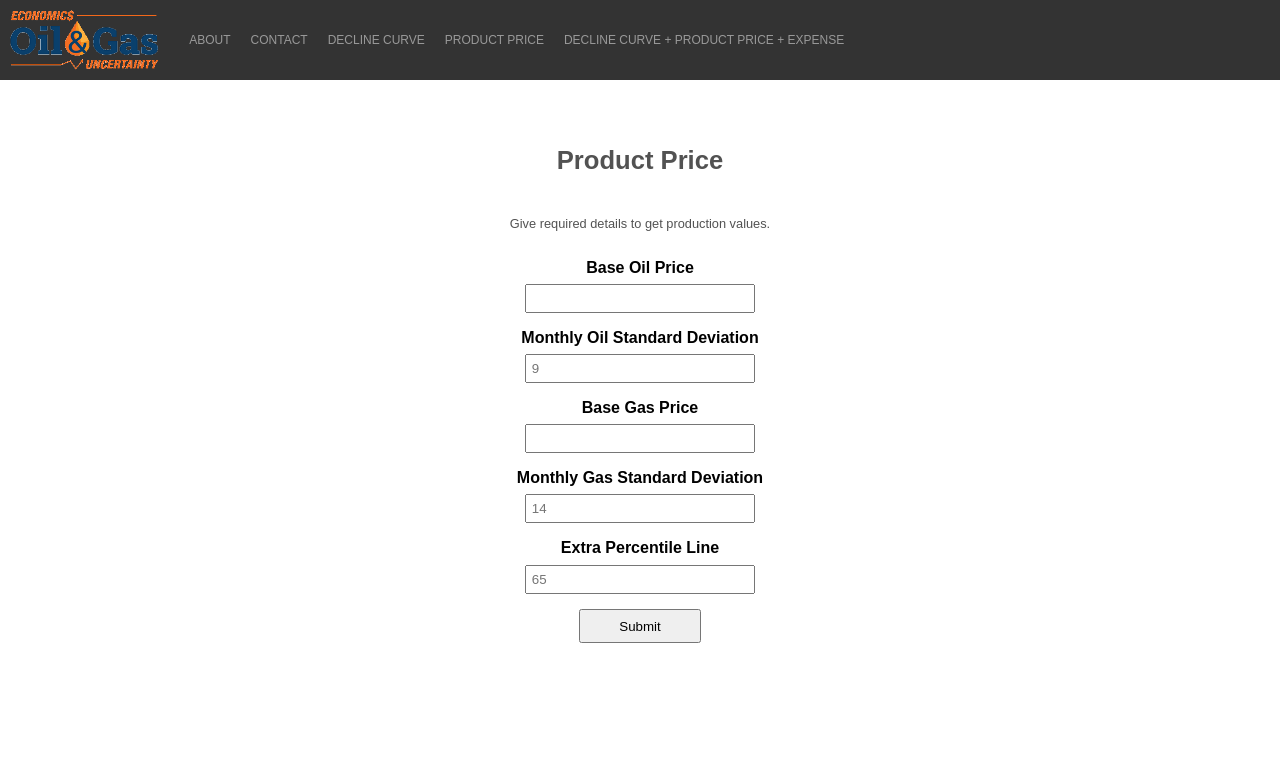
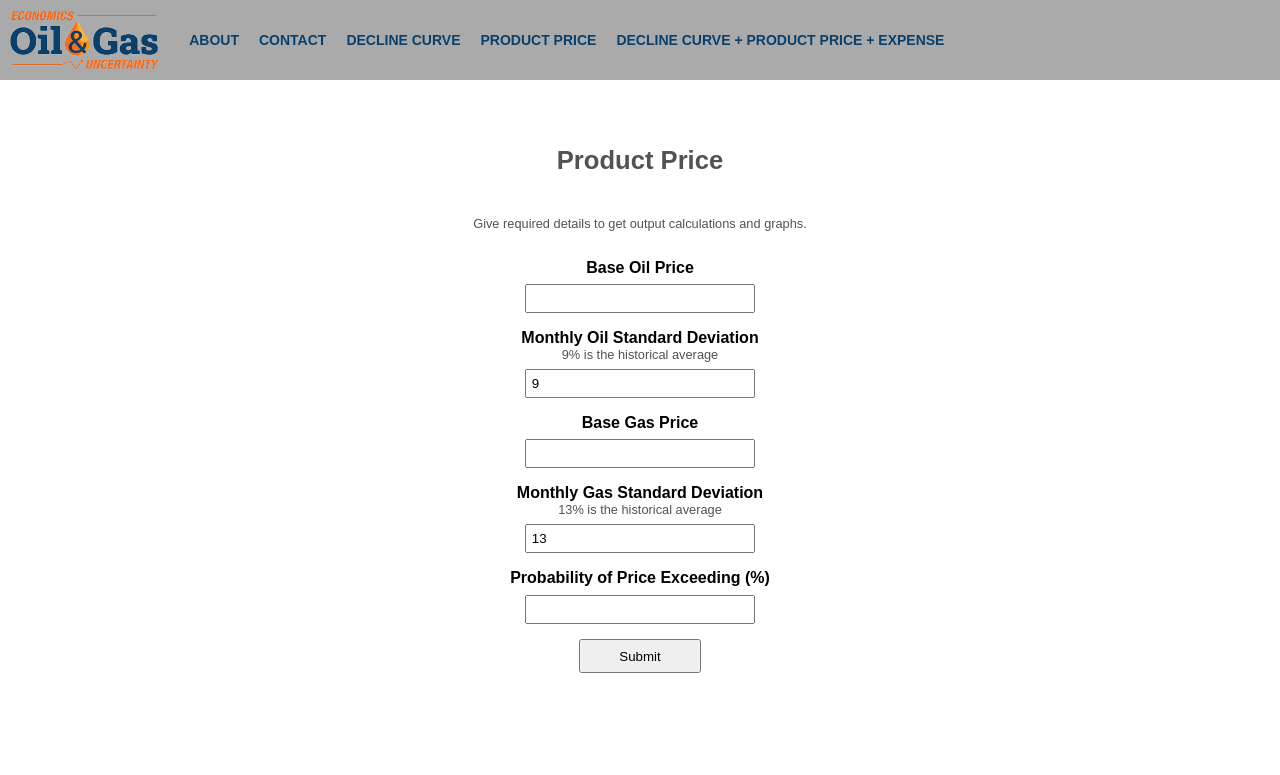
Before and after one commit to AghoriDeveloper/OilGasCertaintyWeb, a Django app: page /obj-b/ in a window 1280 px wide. Shown: the top 775 px of the page. Run offline with Django 3.2, Linux system fonts and the light colour scheme.

Commit message:
recommended header changes are done

```diff
--- a/src/ObjectB/templates/ObjectB/index.html
+++ b/src/ObjectB/templates/ObjectB/index.html
@@ -6,7 +6,7 @@
         <div class="sub-div-1">
             <div>
                 <p class="page-title">Product Price</p>
-                <p class="page-description">Give required details to get production values.</p>
+                <p class="page-description">Give required details to get output calculations and graphs.</p>
             </div>
 
             <div>
@@ -22,8 +22,9 @@
 
                     <div class="form-group" style="padding-top: 2%;">
                         <label for="id_oilSD" class="col-sm-3 control-label" style="font-weight: bold;">Monthly Oil Standard Deviation</label>
+                        <p class="field-description">9% is the historical average</p>
                         <div class="col-sm-6" style="padding-top: 1%;">
-                            <input type="number" name="oilSD" id="id_oilSD" required class="form-control" placeholder="9" min="0" max="100" step=".01" class="form-input-number" />
+                            <input type="number" name="oilSD" id="id_oilSD" required class="form-control" value="9" min="1" max="99" step=".01" class="form-input-number" />
                         </div>
                         <div class="col-sm-3"></div>
                     </div>
@@ -38,16 +39,17 @@
 
                     <div class="form-group" style="padding-top: 2%;">
                         <label for="id_gasSD" class="col-sm-3 control-label" style="font-weight: bold;">Monthly Gas Standard Deviation</label>
+                        <p class="field-description">13% is the historical average</p>
                         <div class="col-sm-6" style="padding-top: 1%;">
-                            <input type="number" name="gasSD" id="id_gasSD" required class="form-control" placeholder="14" min="0" max="100" step=".01" class="form-input-number" />
+                            <input type="number" name="gasSD" id="id_gasSD" required class="form-control" value="13" min="1" max="99" step=".01" class="form-input-number" />
                         </div>
                         <div class="col-sm-3"></div>
                     </div>
 
                     <div class="form-group" style="padding-top: 2%;">
-                        <label for="id_percLine" class="col-sm-3 control-label" style="font-weight: bold;">Extra Percentile Line</label>
+                        <label for="id_percLine" class="col-sm-3 control-label" style="font-weight: bold;">Probability of Price Exceeding (%)</label>
                         <div class="col-sm-6" style="padding-top: 1%;">
-                            <input type="number" name="percLine" id="id_percLine" required class="form-control" placeholder="65" min="5" max="95" step=".01" class="form-input-number" />
+                            <input type="number" name="percLine" id="id_percLine" required class="form-control" min="1" max="99" step=".01" class="form-input-number" />
                         </div>
                         <div class="col-sm-3"></div>
                     </div>
@@ -92,6 +94,14 @@
             color: #525252;
         }
 
+        .field-description {
+            margin-top: 0;
+            margin-bottom: 0;
+            font-size: 1vw;
+            font-weight: 400;
+            color: #525252;
+        }
+
         .form-input-option {
             width: 50%;
             padding: 1%;
@@ -124,6 +134,11 @@
                 font-size: 3vw;
                 font-weight: 400;
             }
+
+            .field-description {
+                font-size: 3vw;
+                font-weight: 400;
+            }
         }
     </style>
 
--- a/src/templates/base.html
+++ b/src/templates/base.html
@@ -20,7 +20,7 @@
         }
 
         .container {
-          background-color: #333333;
+          background-color: #aaa;
           display: -webkit-box;
           display: -ms-flexbox;
           display: flex;
@@ -80,8 +80,8 @@
 
         .container .navbar ul li a {
           text-decoration: none;
-          color: #999999;
-          font-size: 12px;
+          font-size: 14px;
+          font-weight: 700;
           text-transform: uppercase;
           display: block;
           height: 60px;
@@ -90,9 +90,17 @@
           padding: 0 10px;
         }
 
+        .container .navbar ul li a.inactive-menu {
+            color: #0A406C;
+        }
+
+        .container .navbar ul li a.active-menu {
+            color: #EF6B1F;
+        }
+
         .container .navbar ul li a:hover {
-          color: #ffffff;
-          background-color: rgba(23, 23, 23, 0.9);
+          color: #EF6B1F;
+<!--          background-color: rgba(23, 23, 23, 0.9);-->
         }
 
         .container .navbar ul .close {
@@ -220,11 +228,11 @@
 
             <ul id="nav-lists" class="nav-lists">
                 <li class="close"><span onclick="Hide()">×</span></li>
-                <li><a>About</a></li>
-                <li><a>Contact</a></li>
-                <li><a href="obj-a/">Decline Curve</a></li>
-                <li><a href="obj-b/">Product Price</a></li>
-                <li><a href="obj-abc/">Decline Curve + Product Price + Expense</a></li>
+                <li><a class="inactive-menu">About</a></li>
+                <li><a class="inactive-menu">Contact</a></li>
+                <li><a href="obj-a/" class="inactive-menu">Decline Curve</a></li>
+                <li><a href="obj-b/" class="inactive-menu">Product Price</a></li>
+                <li><a href="obj-abc/" class="inactive-menu">Decline Curve + Product Price + Expense</a></li>
             </ul>
         </div>
     </div>
```
Also changed, not shown: src/db.sqlite3.
